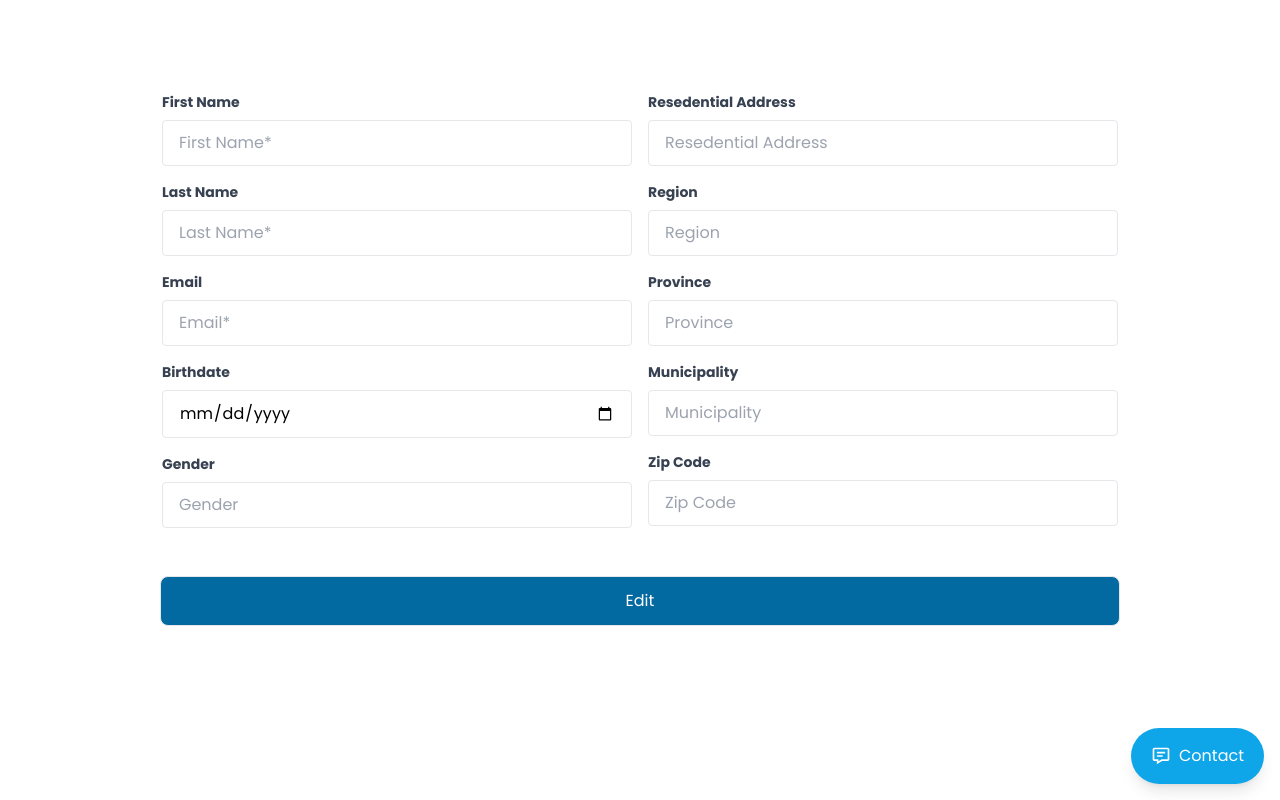
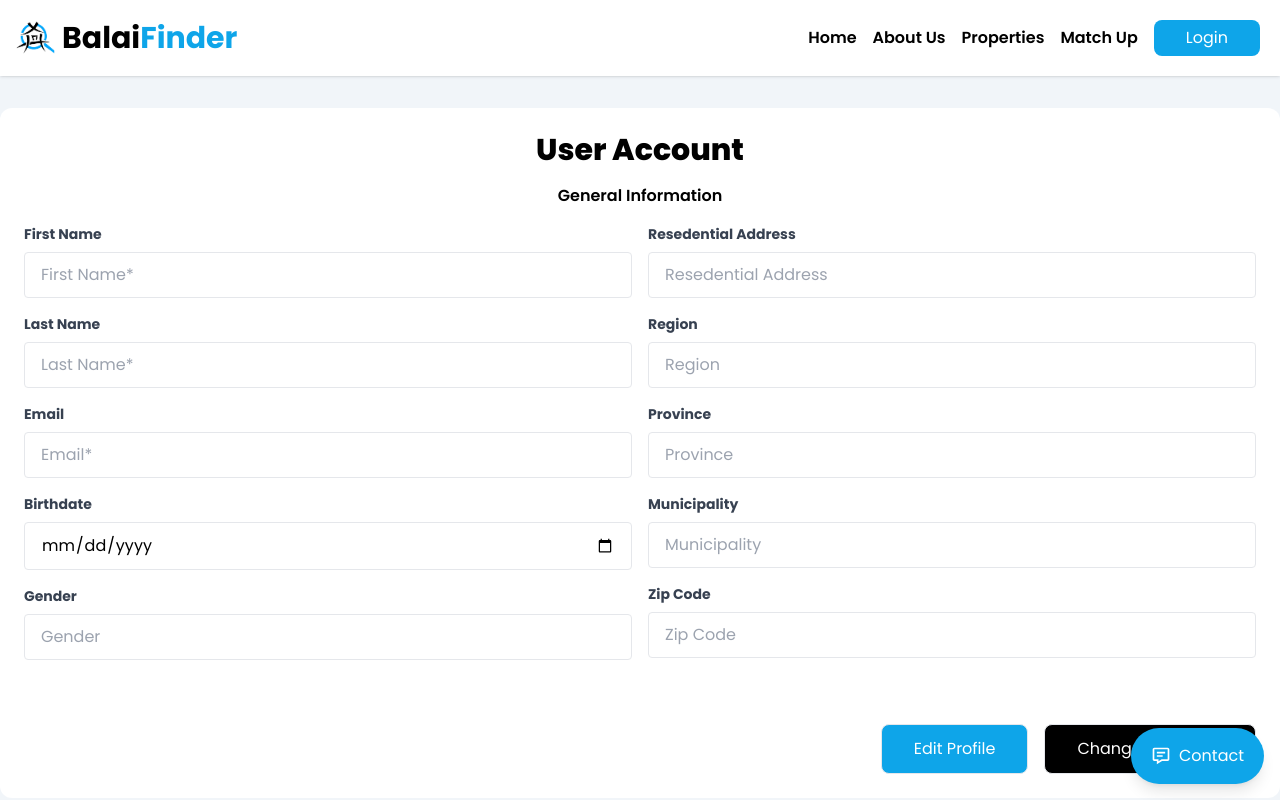
Before and after one commit to jshlrncfblln/production, a React (Vite) app in the folder balaifinder-app/: page /user-profile-settings in a window 1280 px wide. Shown: the top 800 px of the page. Built offline with nearby package versions, Linux system fonts and the light colour scheme.

Commit message:
some updates in the code

```diff
--- a/balaifinder-app/src/components/Choose.jsx
+++ b/balaifinder-app/src/components/Choose.jsx
@@ -1,13 +1,13 @@
 
 
 
-export default function Choose(){
+export default function Features(){
     return(
-        <section class="">
+        <section class="mt-8">
             <div class="container max-w-xl p-6 mx-auto space-y-12 lg:px-8 lg:max-w-7xl">
                 <div>
-                <h2 class="text-3xl font-bold text-center sm:text-5xl">BalaiFinder's Features</h2>
-                <p class="max-w-3xl mx-auto mt-4 text-xl text-center ">Explore BalaiFinder's features that enhance your searching experience and make it even more exciting.</p>
+                <h2 class="text-3xl font-bold text-center sm:text-5xl">Balai<span className="text-sky-500">Finder's</span> Features</h2>
+                <p class="max-w-3xl mx-auto mt-4 text-xl text-center text-gray-500">Explore BalaiFinder's features that enhance your searching experience and make it even more exciting.</p>
                 </div>
                 <div class="grid lg:gap-8 lg:grid-cols-2 lg:items-center">
                 <div>
@@ -28,8 +28,8 @@ export default function Choose(){
                             </svg></div>
                         </div>
                         <div class="ml-4">
-                        <h4 class="text-lg font-medium leadi ">Advanced Matching Algorithms</h4>
-                        <p class="mt-2 ">Discover our improved matching algorithms that adapt to your preferences and provide even more personalized property suggestions.</p>
+                        <h4 class="text-lg font-semibold leadi ">Advanced Matching Algorithms</h4>
+                        <p class="mt-2 text-gray-600">Discover our improved matching algorithms that adapt to your preferences and provide even more personalized property suggestions.</p>
                         </div>
                     </div>
                     <div class="flex">
@@ -44,8 +44,8 @@ export default function Choose(){
                             </svg></div>
                         </div>
                         <div class="ml-4">
-                        <h4 class="text-lg font-medium leadi ">Variety of House Property</h4>
-                        <p class="mt-2 ">Access an extensive list of house property that suites in your ideal home.</p>
+                        <h4 class="text-lg font-semibold leadi ">Variety of House Property</h4>
+                        <p class="mt-2 text-gray-600">Access an extensive list of house property that suites in your ideal home.</p>
                         </div>
                     </div>
                     <div class="flex">
@@ -60,8 +60,8 @@ export default function Choose(){
                             </svg></div>
                         </div>
                         <div class="ml-4">
-                        <h4 class="text-lg font-medium leadi ">Apply for your Ideal House Property</h4>
-                        <p class="mt-2 ">After finding your ideal home, what's the next step? Apply for it so your ideal home can be yours</p>
+                        <h4 class="text-lg font-semibold leadi ">Apply for your Ideal House Property</h4>
+                        <p class="mt-2 text-gray-600">After finding your ideal home, what's the next step? Apply for it so your ideal home can be yours</p>
                         </div>
                     </div>
                     </div>
--- a/balaifinder-app/src/components/Hero.jsx
+++ b/balaifinder-app/src/components/Hero.jsx
@@ -31,12 +31,17 @@ function Hero() {
             <h1 className="text-3xl font-semibold text-sky-500 xl:text-5xl lg:text-3xl">
               <span className="block w-full">Discover Your Perfect Match</span> with Our Advanced Matching Algorithm
             </h1>
-            <p className="py-4 text-lg text-gray-500 2xl:py-8 md:py-6 2xl:pr-5">
+            <p className="py-4 text-lg text-black 2xl:py-8 md:py-6 2xl:pr-5">
               Finding the right match can be challenging, whether you're looking for a partner, a job, or a place to live. Our platform simplifies this process by utilizing a sophisticated matching algorithm that takes into account your preferences, needs, and unique characteristics.
             </p>
-            <Link to='/matching' class="mt-4">
-                <button class="px-5 py-3 text-lg tracking-wider text-white bg-sky-500 rounded-lg md:px-8 hover:bg-sky-700 group"><span>Explore More</span> </button>
-            </Link>
+            <div className='flex gap-4'>
+              <Link to='/matching' class="mt-4">
+                  <button class="px-5 py-3 text-lg tracking-wider text-white bg-sky-500 rounded-lg md:px-8 hover:bg-sky-700 hover:shadow-md hover:shadow-black group"><span>Find Match</span> </button>
+              </Link>
+              <Link to='/properties' class="mt-4">
+                  <button class="px-5 py-3 text-lg tracking-wider text-black bg-white outline outline-sky-500 outline-2 rounded-lg md:px-8 hover:bg-sky-700 hover:shadow-md hover:shadow-black hover:text-white hover:outline-none group"><span>See Properties</span> </button>
+              </Link>
+            </div>
           </div>
           <div className="mt-12 md:mt-0">
             <Slider {...settings}>
--- a/balaifinder-app/src/pages/ProfileSettings.jsx
+++ b/balaifinder-app/src/pages/ProfileSettings.jsx
@@ -1,105 +1,109 @@
-export default function Profile(){
-    return(
+import Navbar from "../components/navbar"
+import Footer from "../components/Footer"
+
+export default function Profile() {
+    return (
+        <div className="bg-slate-100">
+            <Navbar />
+            <div className="container mx-auto py-8">
+                <form className="bg-white p-2 rounded-xl">
+                <h2 className="font-lato text-3xl text-center font-extrabold text-black m-4">User Account</h2>
+                <p className="font-semibold text-center">General Information</p>
+                    <div className="grid grid-cols-1 lg:grid-cols-2 gap-4 m-4">
                         <div>
-            <section class="section-padding bg-cover bg-center bg-fixed">
-            <div class="container mx-auto py-8">
-                <h2 class="font-lato text-3xl text-center font-extrabold text-white"> Sign up to start a free trial account </h2>
-                <form class="mt-6">
-                <div class="grid grid-cols-8 gap-4">
-                    <div class="col-start-2 col-end-5">
-                    <div class="mb-4">
+                            <div className="mb-4">
                                 <label className="block text-gray-700 text-sm font-bold mb-2">
                                     First Name
                                 </label>
                                 <input
-                        class="border rounded w-full py-3 px-4 text-grey leading-5"
+                                    className="border rounded w-full py-3 px-4 text-grey leading-5"
                                     id="fname" type="text" placeholder="First Name*" />
                             </div>
-                    <div class="mb-4">
+                            <div className="mb-4">
                                 <label className="block text-gray-700 text-sm font-bold mb-2">
                                     Last Name
                                 </label>
                                 <input
-                        class="border rounded w-full py-3 px-4 text-grey leading-5 focus:outline-none focus:shadow-outline"
+                                    className="border rounded w-full py-3 px-4 text-grey leading-5 focus:outline-none focus:shadow-outline"
                                     id="lname" type="text" placeholder="Last Name*" />
                             </div>
-                    <div class="mb-4">
+                            <div className="mb-4">
                                 <label className="block text-gray-700 text-sm font-bold mb-2">
                                     Email
                                 </label>
                                 <input
-                        class="border rounded w-full py-3 px-4 text-grey leading-5 focus:outline-none focus:shadow-outline"
+                                    className="border rounded w-full py-3 px-4 text-grey leading-5 focus:outline-none focus:shadow-outline"
                                     id="email" type="email" placeholder="Email*" />
                             </div>
-                    <div class="mb-4">
+                            <div className="mb-4">
                                 <label className="block text-gray-700 text-sm font-bold mb-2">
                                     Birthdate
                                 </label>
                                 <input
-                        class="border rounded w-full py-3 px-4 text-grey leading-5 focus:outline-none focus:shadow-outline"
+                                    className="border rounded w-full py-3 px-4 text-grey leading-5 focus:outline-none focus:shadow-outline"
                                     id="phone" type="date" placeholder="Birthdate*" />
                             </div>
-                    <div class="mb-4">
+                            <div className="mb-4">
                                 <label className="block text-gray-700 text-sm font-bold mb-2">
                                     Gender
                                 </label>
                                 <input
-                        class="border rounded w-full py-3 px-4 text-grey leading-5 focus:outline-none focus:shadow-outline"
+                                    className="border rounded w-full py-3 px-4 text-grey leading-5 focus:outline-none focus:shadow-outline"
                                     id="job" type="text" placeholder="Gender" />
                             </div>
                         </div>
-                    <div class="col-start-5 col-end-8">
-                    <div class="mb-4">
+                        <div>
+                            <div className="mb-4">
                                 <label className="block text-gray-700 text-sm font-bold mb-2">
                                     Resedential Address
                                 </label>
                                 <input
-                        class="border rounded w-full py-3 px-4 text-grey leading-5 focus:outline-none focus:shadow-outline"
+                                    className="border rounded w-full py-3 px-4 text-grey leading-5 focus:outline-none focus:shadow-outline"
                                     id="url" type="url" placeholder="Resedential Address" />
                             </div>
-                    <div class="mb-4">
+                            <div className="mb-4">
                                 <label className="block text-gray-700 text-sm font-bold mb-2">
                                     Region
                                 </label>
                                 <input
-                        class="border rounded w-full py-3 px-4 text-grey leading-5 focus:outline-none focus:shadow-outline"
+                                    className="border rounded w-full py-3 px-4 text-grey leading-5 focus:outline-none focus:shadow-outline"
                                     id="address" type="text" placeholder="Region" />
                             </div>
-                    <div class="mb-4">
+                            <div className="mb-4">
                                 <label className="block text-gray-700 text-sm font-bold mb-2">
                                     Province
                                 </label>
                                 <input
-                        class="border rounded w-full py-3 px-4 text-grey leading-5 focus:outline-none focus:shadow-outline"
+                                    className="border rounded w-full py-3 px-4 text-grey leading-5 focus:outline-none focus:shadow-outline"
                                     id="address" type="text" placeholder="Province" />
                             </div>
-                    <div class="mb-4">
+                            <div className="mb-4">
                                 <label className="block text-gray-700 text-sm font-bold mb-2">
                                     Municipality
                                 </label>
                                 <input
-                        class="border rounded w-full py-3 px-4 text-grey leading-5 focus:outline-none focus:shadow-outline"
+                                    className="border rounded w-full py-3 px-4 text-grey leading-5 focus:outline-none focus:shadow-outline"
                                     id="city" type="text" placeholder="Municipality" />
                             </div>
-                    <div class="mb-4">
+                            <div className="mb-4">
                                 <label className="block text-gray-700 text-sm font-bold mb-2">
                                     Zip Code
                                 </label>
                                 <input
-                        class="border rounded w-full py-3 px-4 text-grey leading-5 focus:outline-none focus:shadow-outline"
+                                    className="border rounded w-full py-3 px-4 text-grey leading-5 focus:outline-none focus:shadow-outline"
                                     id="pin" type="number" placeholder="Zip Code" />
                             </div>
                         </div>
                     </div>
-                <div class="grid grid-cols-8">
-                    <div class="col-start-2 col-end-8">
-                    <button class="font-lato bg-sky-700 border border-primary text-white text-h4 py-3 px-3.5 rounded-lg  w-full lg:mt-8 mt-4">Edit
+                    <div className="m-4 flex justify-end gap-4">
+                        <button className=" bg-sky-500 border border-primary text-white text-h4 py-3 px-8 rounded-lg py-2 lg:mt-8 mt-4 hover:bg-sky-700 hover:shadow-black hover:shadow-md">Edit Profile
                         </button>
-                    </div>
+                        <button className=" bg-black border border-primary text-white text-h4 py-3 px-8 rounded-lg py-2 lg:mt-8 mt-4 hover:shadow-black hover:shadow-md">Change Password
+                        </button>
                     </div>
                 </form>
             </div>
-            </section>
+            <Footer />
         </div>
     )
 }
```
Lines whose indentation alone changed are shown as unchanged.
